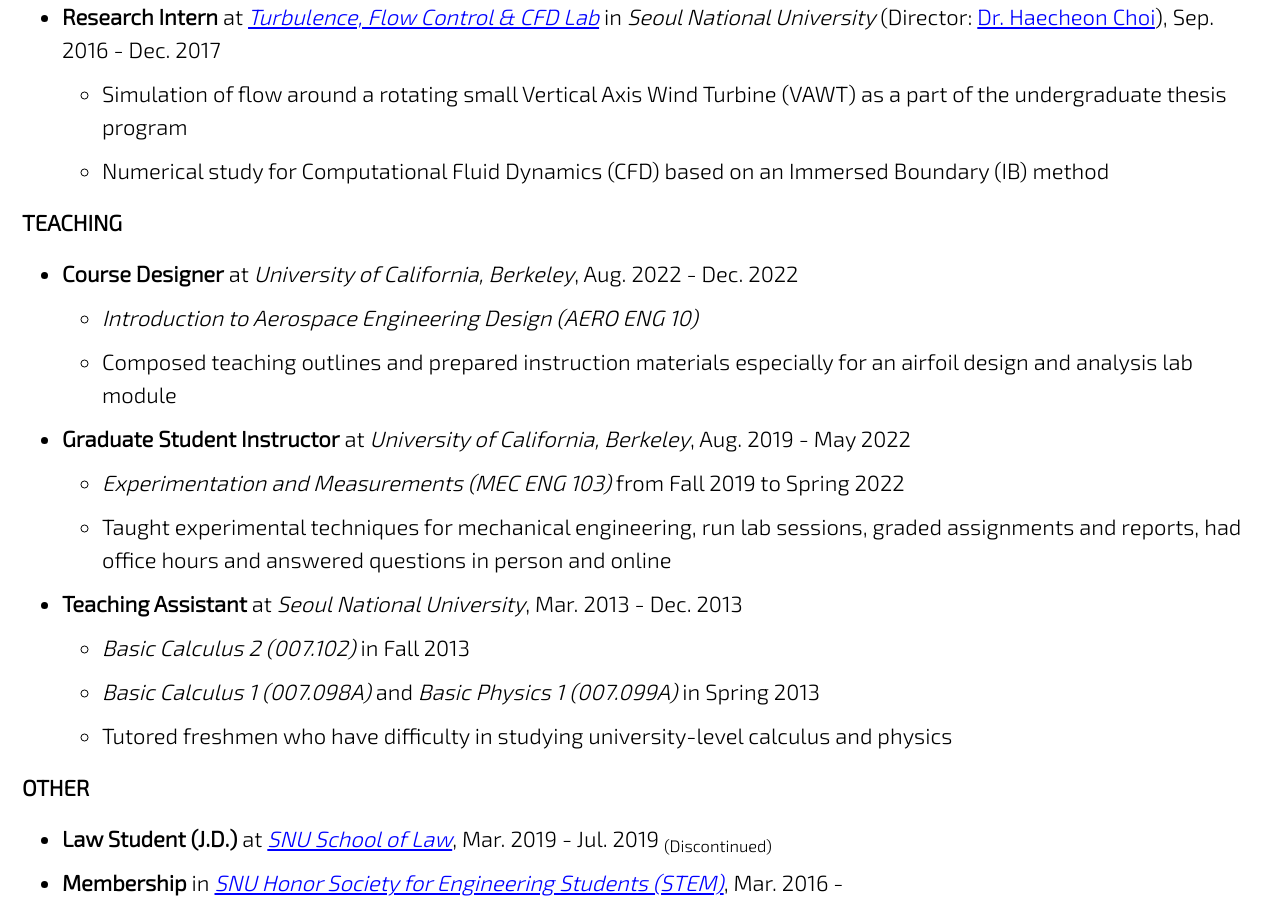
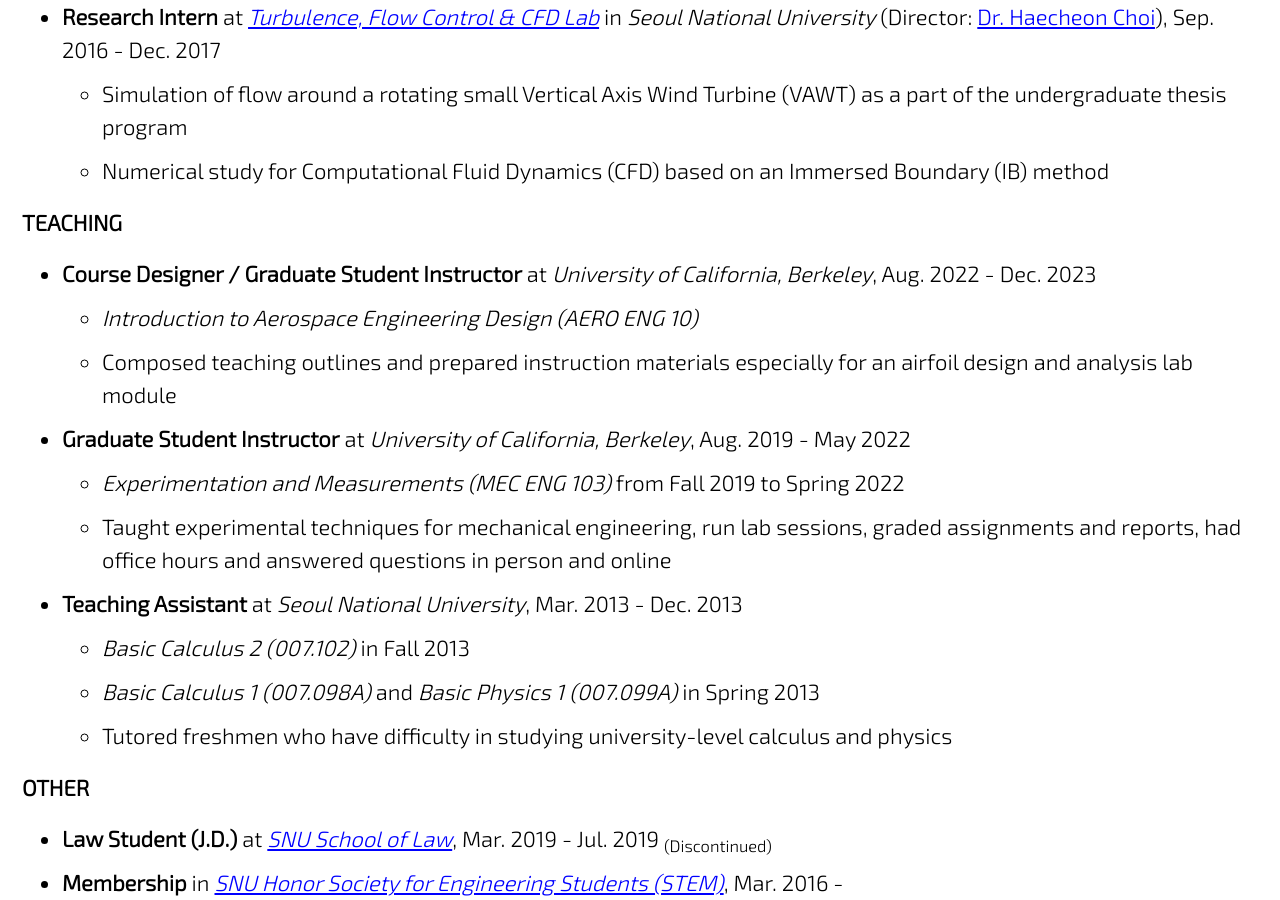
Before and after one commit to jun9303/jun9303.github.io, a Jekyll site: the page built from _pages/about.md, in a window 1280 px wide and 900 px high, scrolled down 1985 px. Built offline with Jekyll 4.4.1, drawn with Linux system fonts in a browser that asks for light colours; cached includes are drawn as plain includes; nearby versions of some CDN libraries.

Commit message:
About Updated 062823

```diff
--- a/_pages/about.md
+++ b/_pages/about.md
@@ -73,7 +73,7 @@ feature_row:
 
 ### TEACHING
 
-- **Course Designer** at *University of California, Berkeley*, Aug. 2022 - Dec. 2022
+- **Course Designer / Graduate Student Instructor** at *University of California, Berkeley*, Aug. 2022 - Dec. 2023
   + *Introduction to Aerospace Engineering Design (AERO ENG 10)*
   + Composed teaching outlines and prepared instruction materials especially for an airfoil design and analysis lab module
 
```
